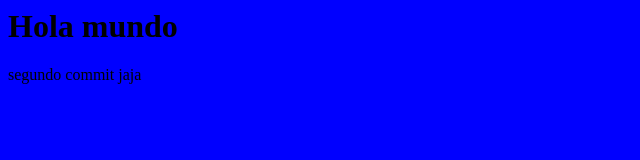
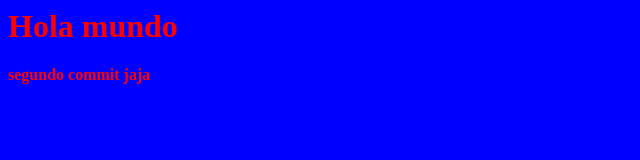
Before and after one commit to Vinicio45/RepositorioPildoras, a plain HTML site: page index.html in a window 1280 px wide. Shown: the whole page, without its empty margins (0-640 px from the left). Drawn offline with Linux system fonts and the light colour scheme.

Commit message:
agregando otro color a la letra

```diff
--- a/css/estilo.css
+++ b/css/estilo.css
@@ -1,3 +1,5 @@
 body{
     background-color: blue;
+    font-weight: bold;
+    color:#F00
 }
```
